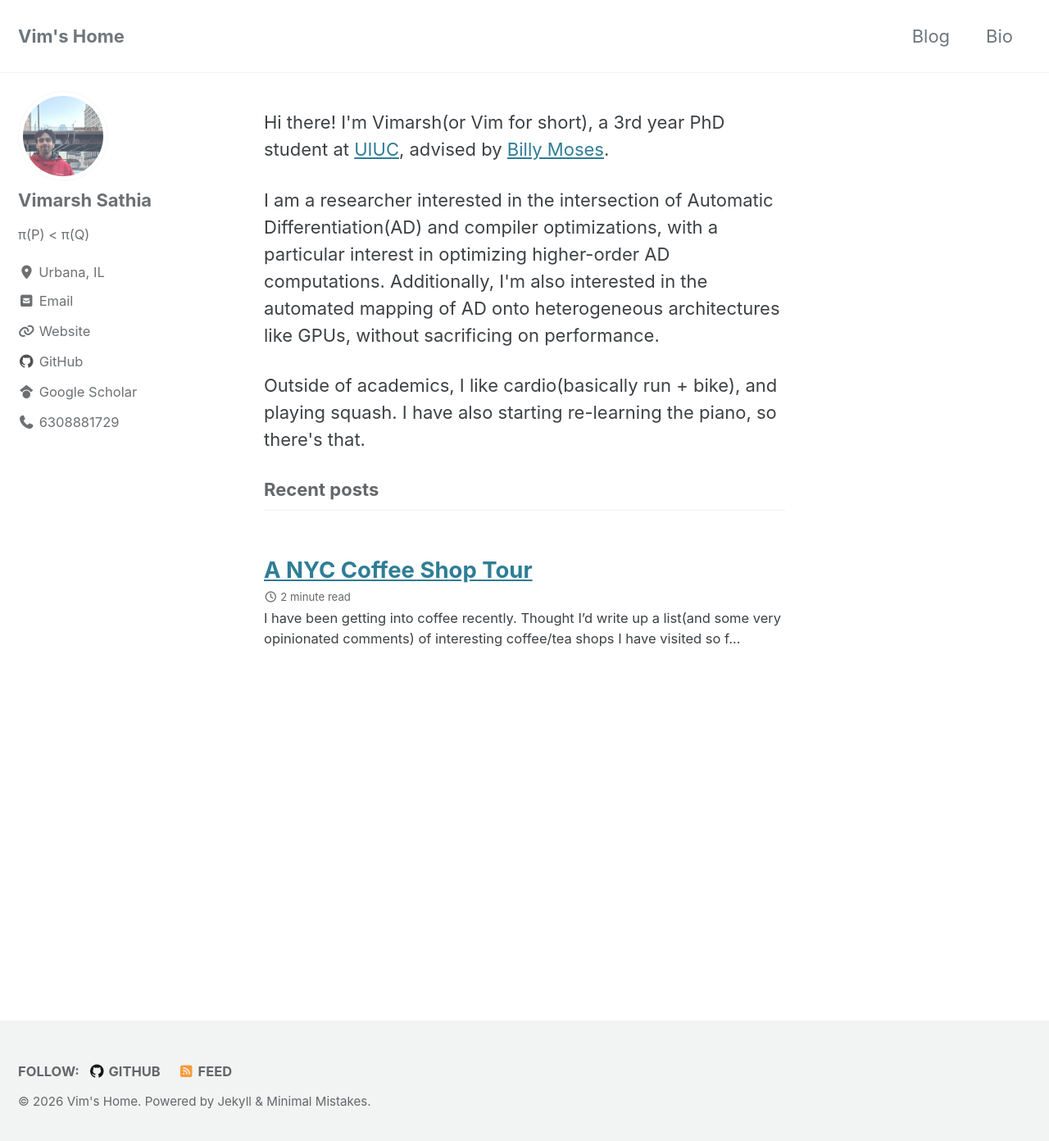
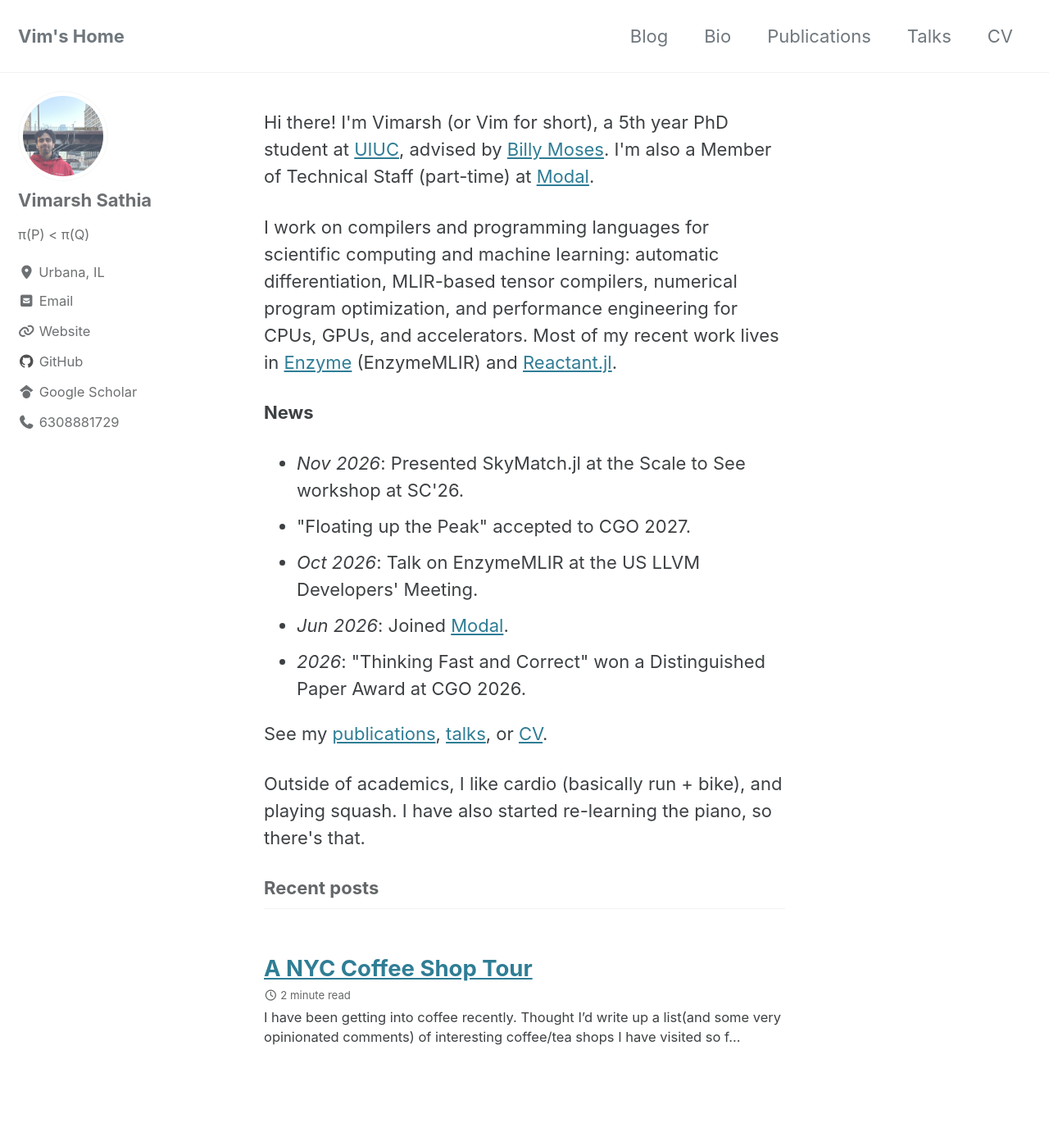
Before and after one commit to vimarsh6739/vimarsh6739.github.io, a Jekyll site: the page built from index.html, in a window 1280 px wide and 1400 px high. Shown: the top 1392 px of the window at 82% size. Built offline with Jekyll 4.4.1, drawn with Linux system fonts in a browser that asks for light colours; cached includes are drawn as plain includes; the list of posts is cut into pages by our own code.

Commit message:
Update site for Nov 2026: publications, talks, CV, github.io domain
- Refresh homepage and bio to match the November 2026 CV
- Add Publications page driven by _data/publications.yml, with DOI/arXiv
  links and collapsible BibTeX per entry
- Add Talks page and CV link in the navigation
- Add academic CV source and PDF (served at /assets/files/academic_cv.pdf)
- Drop the vimarsh.me CNAME and point the site URL at vimarsh6739.github.io

Co-Authored-By: Claude Opus 5.5 <noreply@anthropic.com>

```diff
--- a/CNAME
+++ /dev/null
@@ -1 +0,0 @@
-vimarsh.me
--- a/_config.yml
+++ b/_config.yml
@@ -22,7 +22,7 @@ title_separator          : "-"
 subtitle                 : #"The adventures of Vim" # site tagline that appears below site title in masthead
 name                     : "Vimarsh Sathia"
 description              : "An personal website."
-url                      : https://vimarsh.me
+url                      : https://vimarsh6739.github.io
 baseurl                  : # the subpath of your site, e.g. "/blog"
 repository               : # GitHub username/repo-name e.g. "mmistakes/minimal-mistakes"
 teaser                   : # path of fallback teaser image, e.g. "/assets/images/500x300.png"
@@ -124,7 +124,7 @@ author:
       url: "mailto:vimarsh.sathia@gmail.com"
     - label: "Website"
       icon: "fas fa-fw fa-link"
-      url: "https://vimarsh.me"
+      url: "https://vimarsh6739.github.io"
     - label: "Twitter"
       icon: "fab fa-fw fa-twitter-square"
       # url: "https://twitter.com/"
--- a/assets/css/main.scss
+++ b/assets/css/main.scss
@@ -7,3 +7,21 @@ search: false
 
 @import "minimal-mistakes/skins/{{ site.minimal_mistakes_skin | default: 'default' }}"; // skin
 @import "minimal-mistakes"; // main partials
+
+/* Publications list (see _includes/publication.html) */
+.pub { margin: 0 0 1.4em; line-height: 1.45; }
+.pub__title { font-weight: bold; }
+.pub__authors, .pub__venue { font-size: 0.9em; }
+.pub__award { color: #8b1a1a; font-weight: bold; font-style: normal; margin-left: 0.3em; }
+.pub__links { margin-top: 0.3em; font-size: 0.75em; }
+.pub__btn {
+  display: inline-block; padding: 0.1em 0.6em; margin-right: 0.4em;
+  border: 1px solid $border-color; border-radius: 4px;
+  color: $link-color; text-decoration: none; cursor: pointer;
+  &:hover { background: mix(#fff, $link-color, 90%); }
+}
+.pub__bib { display: inline; }
+.pub__bib summary { list-style: none; }
+.pub__bib summary::-webkit-details-marker { display: none; }
+.pub__bib[open] summary { background: mix(#fff, $link-color, 85%); }
+.pub__bib pre { margin: 0.6em 0 0; font-size: 1em; white-space: pre; overflow-x: auto; }
--- a/index.html
+++ b/index.html
@@ -4,14 +4,30 @@ author_profile: true
 ---
 
 <p>
-    Hi there! I'm Vimarsh(or Vim for short), a 3rd year PhD student at <a href="https://illinois.edu/" target="_blank" rel="noopener noreferrer">UIUC</a>, advised by <a href="https://wsmoses.com/academic/" target="_blank" rel="noopener noreferrer">Billy Moses</a>.
+    Hi there! I'm Vimarsh (or Vim for short), a 5th year PhD student at <a href="https://illinois.edu/" target="_blank" rel="noopener noreferrer">UIUC</a>, advised by <a href="https://wsmoses.com/academic/" target="_blank" rel="noopener noreferrer">Billy Moses</a>.
+    I'm also a Member of Technical Staff (part-time) at <a href="https://modal.com/" target="_blank" rel="noopener noreferrer">Modal</a>.
 </p>
 
 <p>
-    I am a researcher interested in the intersection of Automatic Differentiation(AD) and compiler optimizations, with a particular interest in optimizing higher-order AD computations.
-    Additionally, I'm also interested in the automated mapping of AD onto heterogeneous architectures like GPUs, without sacrificing on performance.
+    I work on compilers and programming languages for scientific computing and machine learning: automatic differentiation, MLIR-based tensor compilers, numerical program optimization,
+    and performance engineering for CPUs, GPUs, and accelerators. Most of my recent work lives in <a href="https://enzyme.mit.edu/" target="_blank" rel="noopener noreferrer">Enzyme</a> (EnzymeMLIR) and <a href="https://github.com/EnzymeAD/Reactant.jl" target="_blank" rel="noopener noreferrer">Reactant.jl</a>.
 </p>
 
 <p>
-    Outside of academics, I like cardio(basically run + bike), and playing squash. I have also starting re-learning the piano, so there's that.
+    <strong>News</strong>
 </p>
+<ul>
+    <li><em>Nov 2026</em>: Presented SkyMatch.jl at the Scale to See workshop at SC'26.</li>
+    <li>"Floating up the Peak" accepted to CGO 2027.</li>
+    <li><em>Oct 2026</em>: Talk on EnzymeMLIR at the US LLVM Developers' Meeting.</li>
+    <li><em>Jun 2026</em>: Joined <a href="https://modal.com/" target="_blank" rel="noopener noreferrer">Modal</a>.</li>
+    <li><em>2026</em>: "Thinking Fast and Correct" won a Distinguished Paper Award at CGO 2026.</li>
+</ul>
+
+<p>
+    See my <a href="/publications/">publications</a>, <a href="/talks/">talks</a>, or <a href="/assets/files/academic_cv.pdf">CV</a>.
+</p>
+
+<p>
+    Outside of academics, I like cardio (basically run + bike), and playing squash. I have also started re-learning the piano, so there's that.
+</p>
```
Also changed, not shown: _data/navigation.yml (+6 -9 lines), _data/publications.yml (added, +116 -0 lines), _includes/publication.html (added, +19 -0 lines), _pages/bio.md (+2 -2 lines), _pages/publications.md (added, +24 -0 lines), _pages/talks.md (added, +22 -0 lines), 3 other files.
